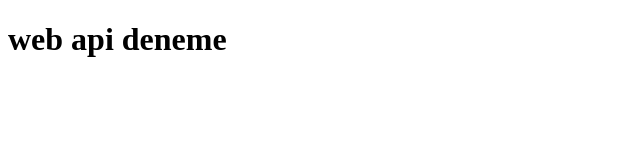
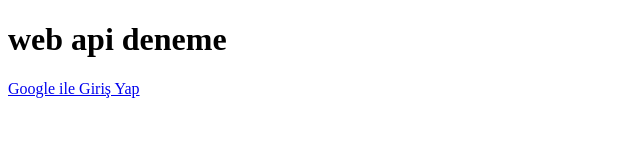
Before and after one commit to ademkocoguz/adsapi, a plain HTML site: page index.html in a window 1280 px wide. Shown: the whole page, without its empty margins (0-640 px from the left). Drawn offline with Linux system fonts and the light colour scheme.

Commit message:
Update index.html

```diff
--- a/index.html
+++ b/index.html
@@ -8,6 +8,12 @@
 <body>
     <h1>web api deneme</h1>
 
+    <a href="https://accounts.google.com/o/oauth2/auth?
+client_id=873616028165-hfv1ho2rnde0a4pcps2abngp56vk14dr.apps.googleusercontent.com
+&redirect_uri=https://ademkocoguz.github.io/adsapi/oauth2callback
+&response_type=code
+&scope=https://www.googleapis.com/auth/adwords
+&access_type=offline">Google ile Giriş Yap</a>
 
 </body>
 </html>
```
